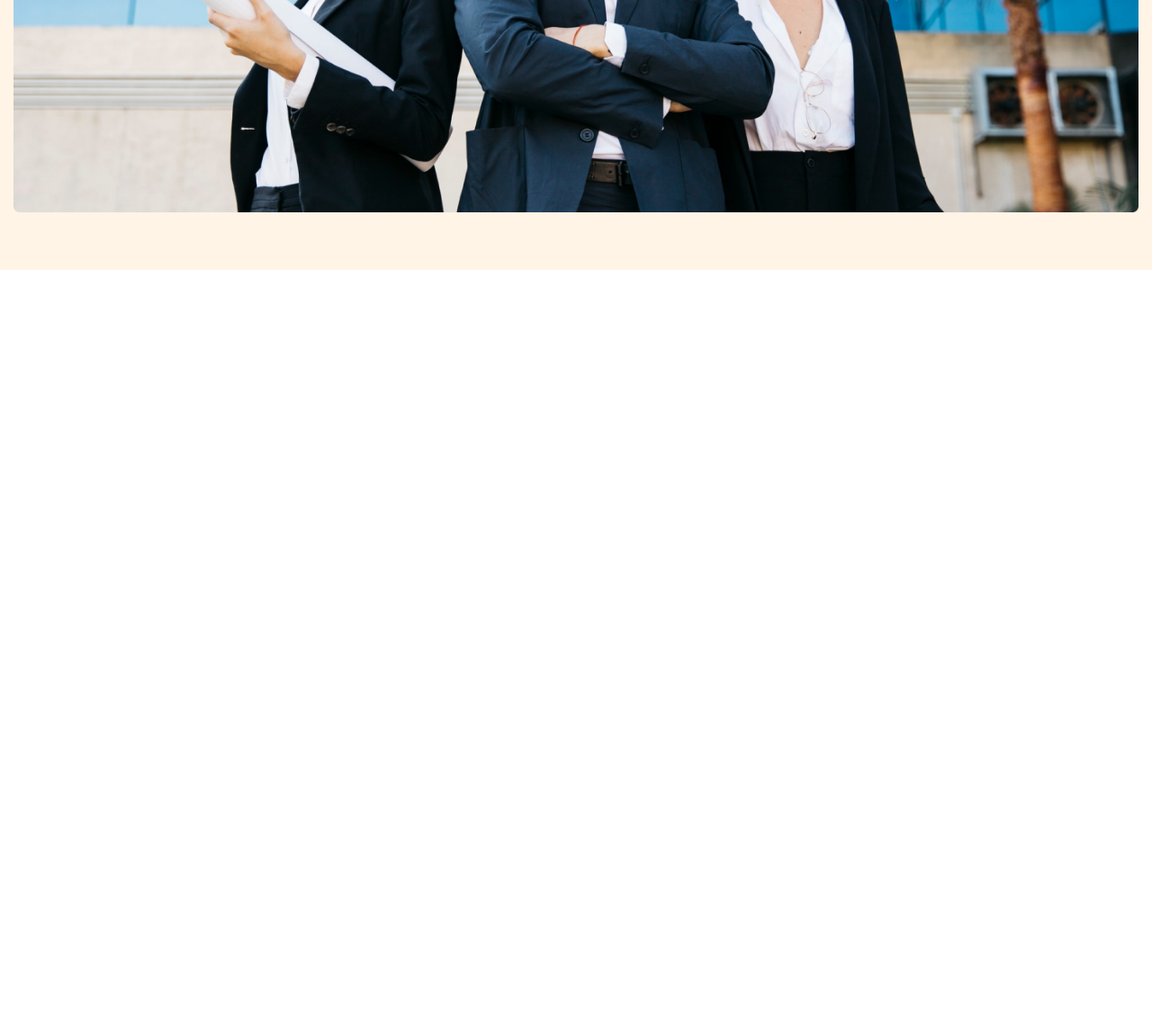
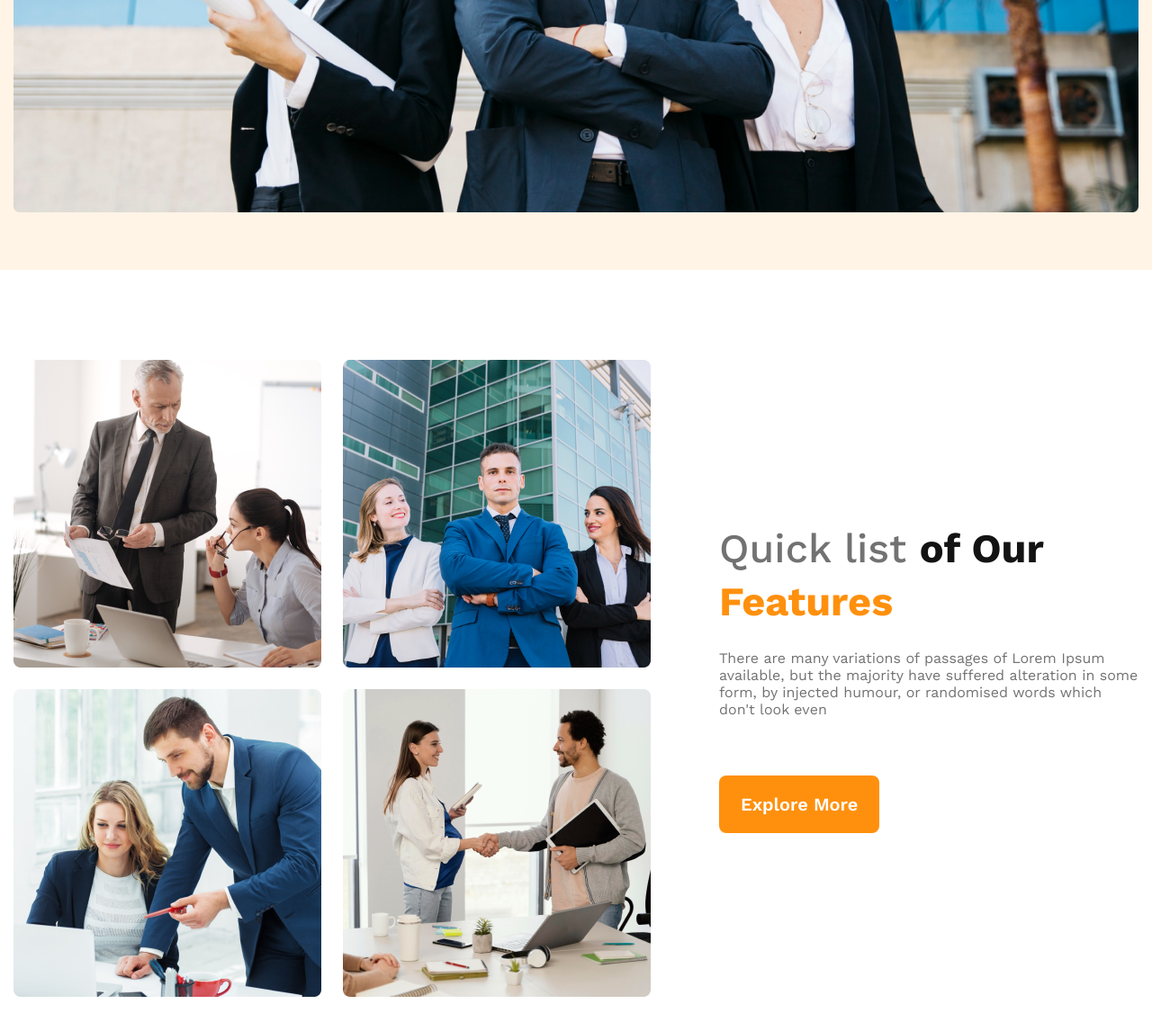
Before and after one commit to musharaf377/g3-architects, a plain HTML site: page index.html in a window 1280 px wide. Shown: the part 964-2110 px from the top of the page at 90% size. Before the commit the page ends 1264 px from the top, so only its background shows below. Drawn offline with nearby package versions, Linux system fonts and the light colour scheme.

Commit message:
Team area design compeleted

```diff
--- a/assets/style/style.css
+++ b/assets/style/style.css
@@ -54,11 +54,12 @@ body{
      justify-content: space-between;
  }
 
- .logo {
+ .logo  a{
      font-size: 45px;
      color: var(--black);
      font-weight: 700;
      line-height: 1em;
+     text-decoration: none;
  }
 
  .nav-menu ul {
@@ -69,9 +70,18 @@ body{
 
  .nav-menu ul li {
      list-style: none;
-     font-size: 18px;
-     font-weight: 500;
-     color: #424242;
+ }
+
+ .nav-menu ul li a{
+    font-size: 18px;
+    font-weight: 500;
+    color: #424242;
+    text-decoration: none;
+    transition: color 0.5s;
+ }
+
+ .nav-menu ul li a:hover{
+    color: var(--primary)
  }
 
  /* hero-area style */
@@ -96,3 +106,44 @@ body{
 .hero-banner img{
     width: 100%;
 }
+
+/*=======================
+    Team Area Style
+ ========================*/
+
+#team-area{
+    padding: 85px 0 130px;
+}
+
+.team-wrapper{
+    display: flex;
+    align-items: center;
+    gap: 76px;
+}
+
+.team-image{
+    display: grid;
+    grid-template-columns: repeat(2, 1fr);
+    grid-gap: 24px;
+}
+
+.team-content h2{
+    font-weight: 500;
+    font-size: 45px;
+    line-height: 1.3em;
+    color:#727272;
+}
+
+.team-bold-title{
+    color: var(--black);
+    font-weight: 700;
+}
+
+.team-orange-title{
+    color: var(--primary);
+    font-weight: 700;
+}
+
+.team-content p{
+    padding: 24px 0 32px;
+}
--- a/index.html
+++ b/index.html
@@ -13,13 +13,14 @@
     <header id="header-area">
         <div class="container">
             <nav class="nav-bar">
-                <div class="logo">G3 Architects</div>
+                <div class="logo"><a href="#">G3 Architects</a></div>
                 <div class="nav-menu">
                     <ul>
-                        <li>Home</li>
-                        <li>About</li>
-                        <li>Contact Us</li>
-                        <li>Login</li>
+                        <li><a href="#">Home</a></li>
+                        <li><a href="#">About</a></li>
+                        <li><a href="#">Contact Us</a></li>
+                        <li><a href="#">Login</a></li>
+
                     </ul>
                 </div>
             </nav>
@@ -35,5 +36,28 @@
             </div>
         </div>
     </header>
+    <!-- Header Area End -->
+
+    <!-- Team Area Start -->
+    <section id="team-area">
+        <div class="container">
+            <div class="team-wrapper">
+                <div class="team-image">
+                    <img src="assets/image/team1.png" alt="">
+                    <img src="assets/image/team2.png" alt="">
+                    <img src="assets/image/team3.png" alt="">
+                    <img src="assets/image/team4.png" alt="">
+                </div>
+                <div class="team-content">
+                    <h2>Quick list <strong class="team-bold-title">of Our </strong> <strong class="team-orange-title">Features</strong></h2>
+                    <p>There are many variations of passages of Lorem Ipsum available, but the majority have suffered alteration in some form, by injected humour, or randomised words which don't look even</p>
+                    <a href="#" class="primary-btn">Explore More</a>
+
+                </div>
+            </div>
+        </div>
+    </section>
+
+    <!-- Team Area End -->
 </body>
 </html>
```
